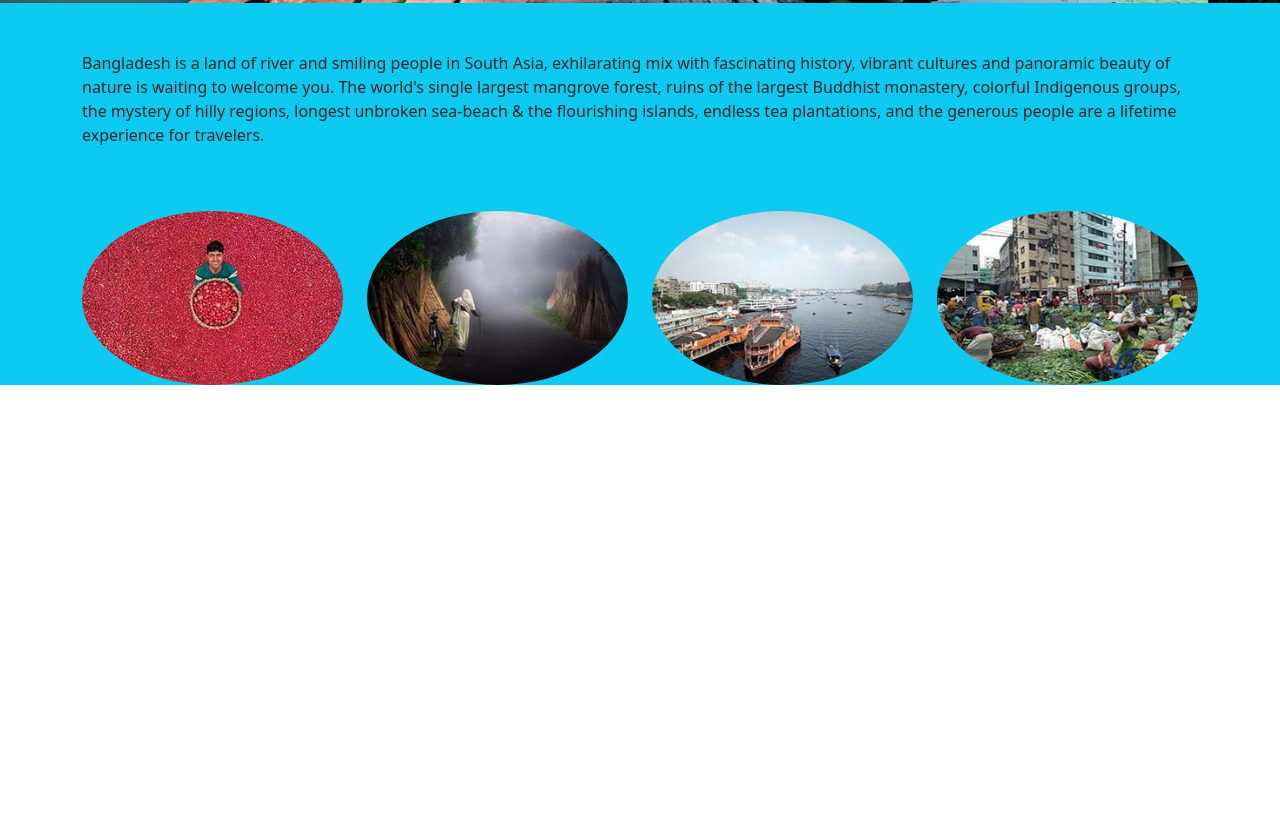
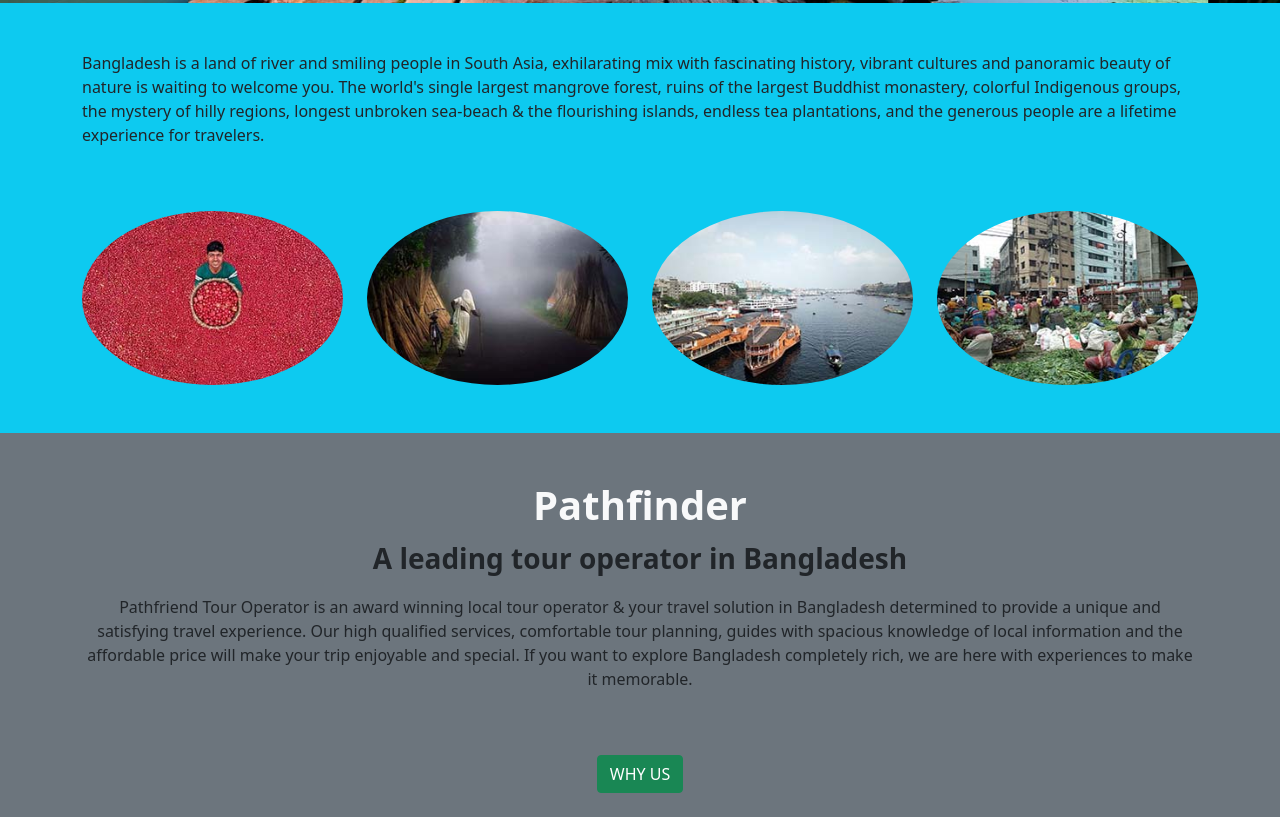
Before and after one commit to mdshohidulislam1486/tour-web-boostrap, a plain HTML site: page index.html in a window 1280 px wide. Shown: the part 597-1414 px from the top of the page. Before the commit the page ends 982 px from the top, so only its background shows below. Drawn offline with nearby package versions, Linux system fonts and the light colour scheme.

Commit message:
some part added

```diff
--- a/index.html
+++ b/index.html
@@ -105,7 +105,7 @@
         <div class="container">
             <p class="pt-5 pb-5">Bangladesh is a land of river and smiling people in South Asia, exhilarating mix with fascinating history, vibrant cultures and panoramic beauty of nature is waiting to welcome you. The world's single largest mangrove forest, ruins of the largest Buddhist monastery, colorful Indigenous groups, the mystery of hilly regions, longest unbroken sea-beach & the flourishing islands, endless tea plantations, and the generous people are a lifetime experience for travelers.</p>
 
-            <div class="row gy-3 d-flex justify-content-center">
+            <div class="row gy-3 d-flex justify-content-center pb-5">
               <div class="col-sm-12 col-md-6 col-lg-3 "><div class="w-100 d-flex justify-content-center  "><img src="images/heritage-4/heritage-1.jpg" alt="" class="img-fluid rounded-circle"></div></div>
               <div class="col-sm-12 col-md-6 col-lg-3 "><div class="w-100 d-flex justify-content-center  "><img src="images/heritage-4/heritage-2.jpg" alt="" class="img-fluid rounded-circle"></div></div>
               <div class="col-sm-12 col-md-6 col-lg-3 "><div class="w-100 d-flex justify-content-center  "><img src="images/heritage-4/heritage-3.jpg" alt="" class="img-fluid rounded-circle"></div></div>
@@ -113,6 +113,18 @@
 
             </div>
         </div>
+
+    </div>
+
+    <div class="container-fluid bg-secondary">
+      <div class="container wx-auto">
+        <h1 class="fs-1 fw-bolder text-center text-light pt-5">Pathfinder</h1>
+        <p class="fs-3 fw-bold text-center">A leading tour operator in Bangladesh</p>
+        <p class="text-center pb-5">Pathfriend Tour Operator is an award winning local tour operator & your travel solution in Bangladesh determined to provide a unique and satisfying travel experience. Our high qualified services, comfortable tour planning, guides with spacious knowledge of local information and the affordable price will make your trip enjoyable and special. If you want to explore Bangladesh completely rich, we are here with experiences to make it memorable.</p>
+      </div>
+
+
+      <div class="d-flex justify-content-center pb-4"><button class="btn btn-success w-auto">WHY US</button></div>
 
     </div>
 
```
